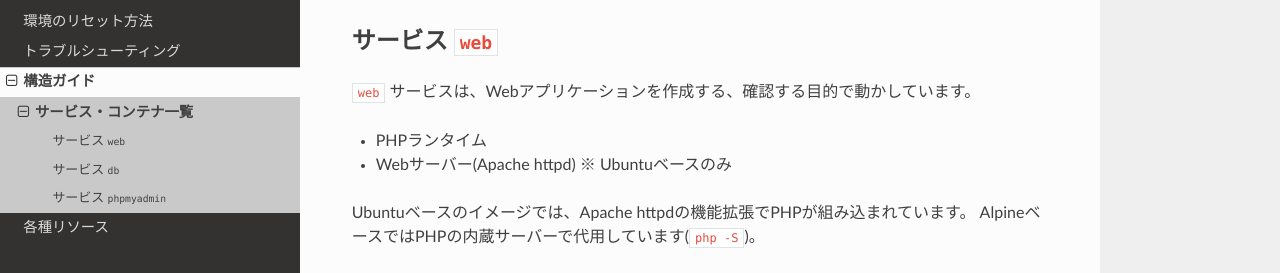
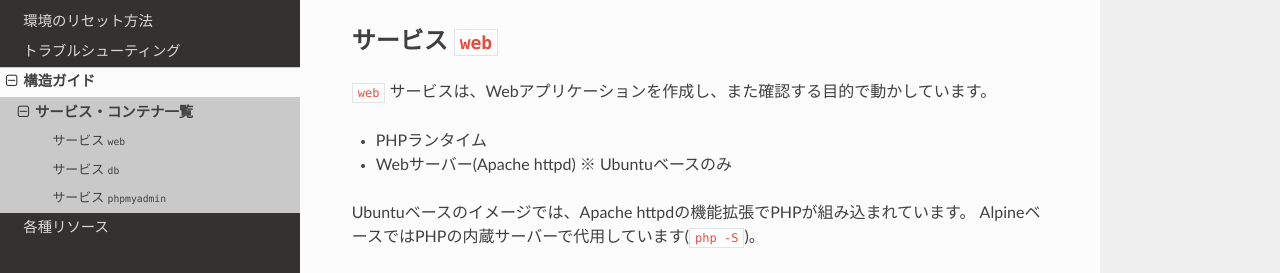
Before and after one commit to densuke/xampp-devenv-doc, a Sphinx documentation site: the page built from source/structure/containers.md, in a window 1280 px wide and 900 px high, scrolled down 618 px. Shown: the part 176-449 px from the top of the window. Built offline with Sphinx 7.4.7 and the Read the Docs theme 3.1.0, drawn with Linux system fonts in a browser that asks for light colours; pages that are not in the unit, such as notebooks, are missing from menus; the version number is read from the project's files by our own code.

Commit message:
Update source/structure/containers.md
@gemini-code-assist の提案による

Co-authored-by: gemini-code-assist[bot] <176961590+gemini-code-assist[bot]@users.noreply.github.com>

```diff
--- a/source/structure/containers.md
+++ b/source/structure/containers.md
@@ -8,7 +8,7 @@
 
 ## サービス `web`
 
-`web` サービスは、Webアプリケーションを作成する、確認する目的で動かしています。
+`web` サービスは、Webアプリケーションを作成し、また確認する目的で動かしています。
 
 - PHPランタイム
 - Webサーバー(Apache httpd) ※ Ubuntuベースのみ
```
